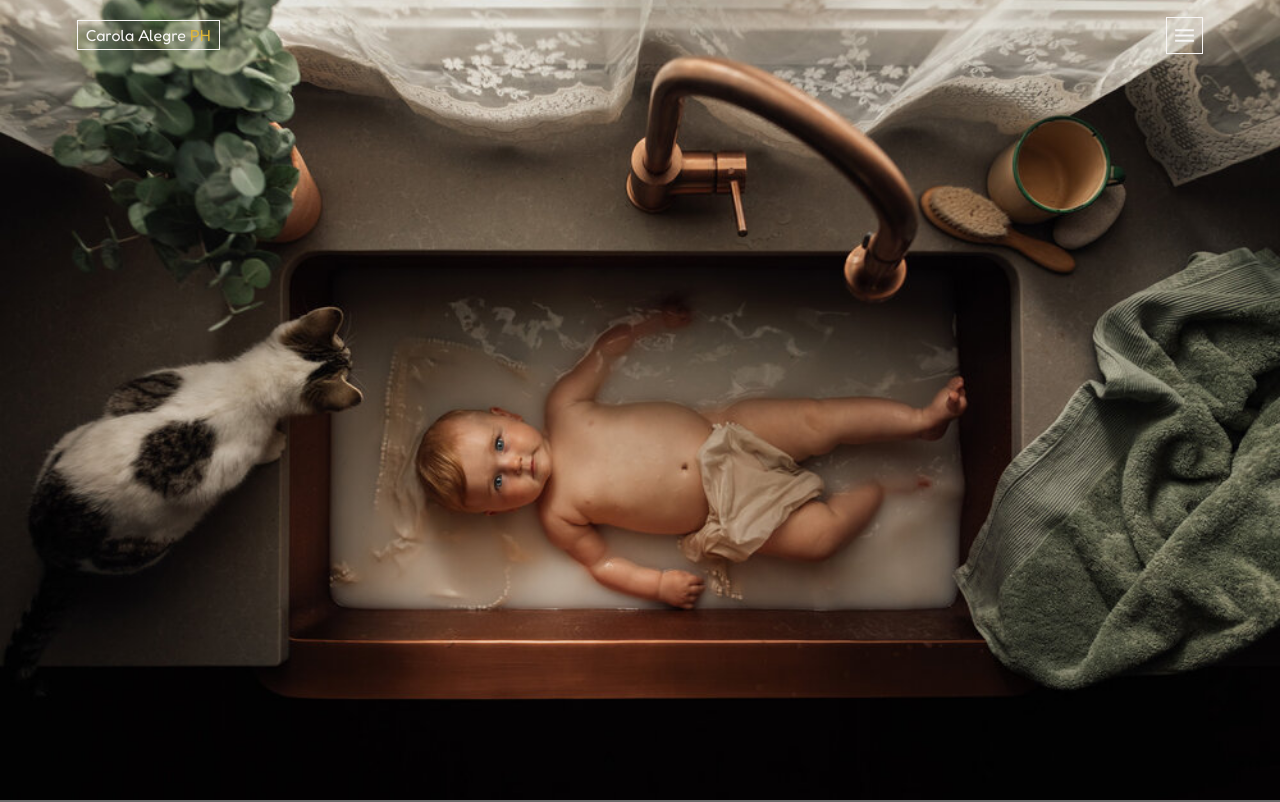
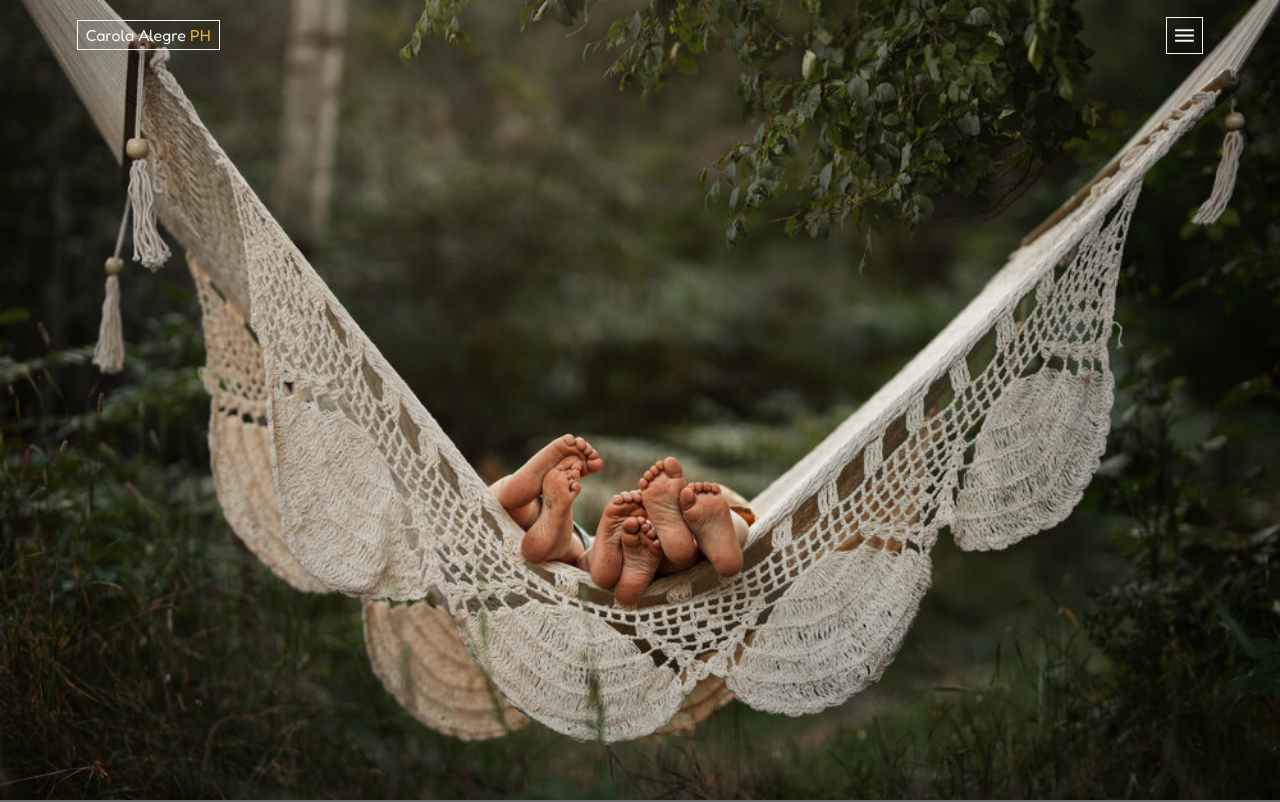
Before and after one commit to tomasleggire/carola-fotografia, a React (Vite) app: page / in a window 1280 px wide. Shown: the top 802 px of the page. Built offline with nearby package versions, Linux system fonts and the light colour scheme; grey boxes are pictures that could not be loaded.

Commit message:
Slider en home agregado

```diff
--- a/index.html
+++ b/index.html
@@ -17,6 +17,17 @@
       href="https://fonts.googleapis.com/css2?family=Urbanist:ital,wght@0,100..900;1,100..900&display=swap"
       rel="stylesheet"
     />
+    <link
+      rel="stylesheet"
+      type="text/css"
+      charset="UTF-8"
+      href="https://cdnjs.cloudflare.com/ajax/libs/slick-carousel/1.8.1/slick.min.css"
+    />
+    <link
+      rel="stylesheet"
+      type="text/css"
+      href="https://cdnjs.cloudflare.com/ajax/libs/slick-carousel/1.8.1/slick-theme.min.css"
+    />
   </head>
   <body>
     <div id="root"></div>
--- a/package.json
+++ b/package.json
@@ -13,11 +13,13 @@
     "react": "^18.2.0",
     "react-dom": "^18.2.0",
     "react-icons": "^5.0.1",
+    "react-slick": "^0.30.2",
     "sass": "^1.70.0"
   },
   "devDependencies": {
     "@types/react": "^18.2.43",
     "@types/react-dom": "^18.2.17",
+    "@types/react-slick": "^0.23.13",
     "@typescript-eslint/eslint-plugin": "^6.14.0",
     "@typescript-eslint/parser": "^6.14.0",
     "@vitejs/plugin-react": "^4.2.1",
--- a/src/App.tsx
+++ b/src/App.tsx
@@ -10,7 +10,7 @@ function App() {
       <Navbar />
       <Home />
       <Gallery />
-      <CommentDivider comment="Crea recuerdos para toda la vida" />
+      <CommentDivider comment="Un recuerdo perfecto de momentos inolvidables" />
     </>
   );
 }
--- a/src/components/Navbar/Navbar.scss
+++ b/src/components/Navbar/Navbar.scss
@@ -11,6 +11,7 @@
   display: flex;
   justify-content: space-between;
   align-items: center;
+  z-index: 100;
   h1 {
     cursor: pointer;
     color: $white;
--- a/src/screens/Home/Home.scss
+++ b/src/screens/Home/Home.scss
@@ -8,11 +8,10 @@
   background-color: $white;
 }
 
-.bg-home {
+.home-slider {
   width: 100%;
-  display: flex;
-  justify-content: center;
-  align-items: center;
+  height: 100vh;
+  outline: auto;
   img {
     height: 100vh;
     width: 100%;
--- a/src/screens/Home/Home.tsx
+++ b/src/screens/Home/Home.tsx
@@ -1,28 +1,45 @@
-import { useState, useEffect } from "react";
-import "./Home.scss";
 import imageHome from "../../assets/main-bg.jpg";
 import imageHome2 from "../../assets/main-bg2.jpg";
 import imageHome3 from "../../assets/main-bg3.jpg";
+import Slider from "react-slick";
+import "./Home.scss";
 
 export default function Home() {
-  const imagesForHome = [imageHome, imageHome2, imageHome3];
-  const [currentImg, setCurrentImg] = useState(imagesForHome[0]);
+  const images = [
+    {
+      img: imageHome,
+      alt: "Imagen de fondo de home",
+    },
+    {
+      img: imageHome2,
+      alt: "Imagen de fondo de home",
+    },
+    {
+      img: imageHome3,
+      alt: "Imagen de fondo de home",
+    },
+  ];
 
-  useEffect(() => {
-    const timer = setInterval(() => {
-      setCurrentImg((prevImg) => {
-        const currentIndex = imagesForHome.indexOf(prevImg);
-        return imagesForHome[(currentIndex + 1) % imagesForHome.length];
-      });
-    }, 6000);
-    return () => clearInterval(timer);
-  }, []);
+  const settings = {
+    dots: false,
+    autoplay: true,
+    autoplaySpeed: 4000,
+    infinite: true,
+    speed: 1000,
+    slidesToShow: 1,
+    slidesToScroll: 1,
+    arrows: false,
+    draggable: false,
+    pauseOnHover: false,
+  };
 
   return (
     <div className="home" id="home">
-      <div className="bg-home img-fade">
-        <img src={currentImg} alt="Imagen de Inicio" />
-      </div>
+      <Slider {...settings} className="home-slider">
+        {images.map((item, index) => (
+          <img src={item.img} alt={item.alt} key={index} />
+        ))}
+      </Slider>
     </div>
   );
 }
```
Also changed, not shown: 1 other file (tests, documents, lock files or other folders).
